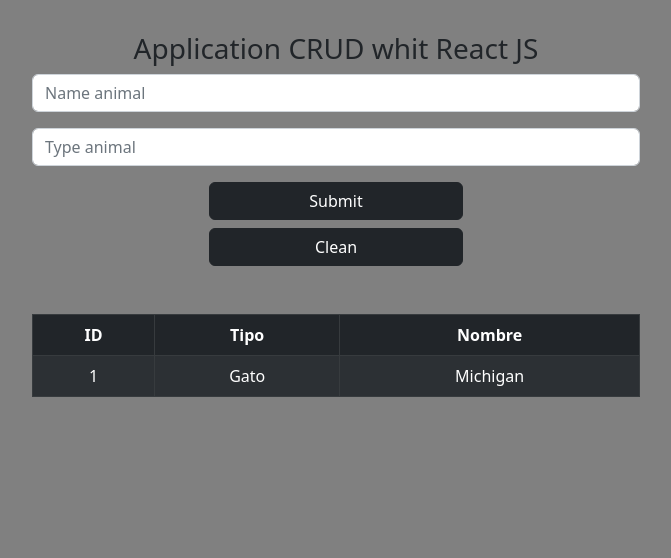
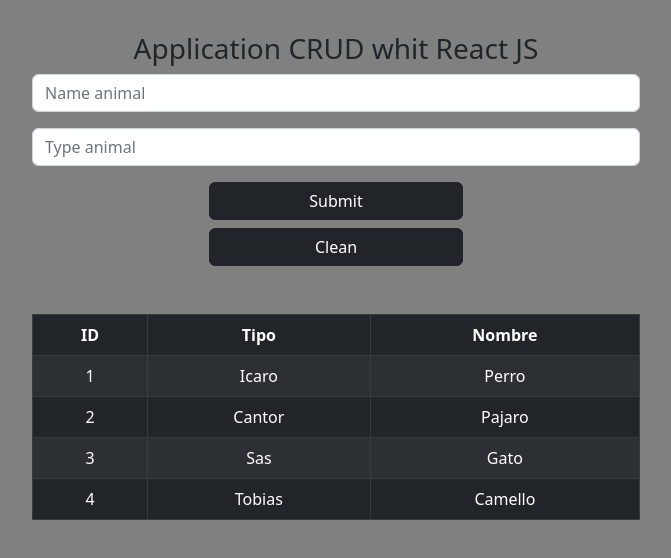
Before and after one commit to SantiagoPBustos/react-app-crud, a React (Vite) app: page / in a window 1280 px wide. Shown: the top 558 px of the page, without its empty margins (304-975 px from the left). Built offline with nearby package versions, Linux system fonts and the light colour scheme.

Commit message:
styles whit ReactBootstrap

```diff
--- a/src/components/AppCRUD.jsx
+++ b/src/components/AppCRUD.jsx
@@ -1,11 +1,11 @@
-import React from 'react';
+import React, {useState} from 'react';
 import FormCRUD from './FormCRUD';
 import TableCRUD from './TableCRUD';
 
 const intialDB = [
     {
         "id": 1,
-        "Tipo": "Gato",
+        "Tipo": "Perro",
         "Nombre": "Icaro",
     },
     {
@@ -21,17 +21,19 @@
     },
     {
         "id": 4,
-        "Tipo": "Gato",
+        "Tipo": "Camello",
         "Nombre": "Tobias",
     },
     ]
 
-function AppCRUD() {
+const AppCRUD = () => {
+    const [data, setData] = useState(intialDB);
+
     return (
         <>
             <h3>Application CRUD whit React JS</h3>
             <FormCRUD/>
-            <TableCRUD/>
+            <TableCRUD data={data}/>
         </>
      );
 }
--- a/src/components/FormCRUD.jsx
+++ b/src/components/FormCRUD.jsx
@@ -11,7 +11,7 @@
 }
 
 const FormCRUD = () => {
-  const [form, setForm] = useState({ initialForm });
+  const [form, setForm] = useState(initialForm);
 
   const handleChange = () => { }
 
--- /dev/null
+++ b/src/components/RowTableCRUD.jsx
@@ -0,0 +1,13 @@
+import React from 'react';
+
+function RowTableCRUD({el}) {
+    return (
+        <tr>
+            <td>{el.id}</td>
+            <td>{el.Nombre}</td>
+            <td>{el.Tipo}</td>
+        </tr>
+    );
+}
+
+export default RowTableCRUD;
--- a/src/components/TableCRUD.jsx
+++ b/src/components/TableCRUD.jsx
@@ -1,7 +1,8 @@
 import React from 'react';
 import Table from 'react-bootstrap/Table'
+import RowTableCRUD from './RowTableCRUD';
 
-function TableCRUD() {
+function TableCRUD({data}) {
     return (
         <Table variant="dark" className="m-auto w-50 mt-5" striped bordered hover>
             <thead>
@@ -12,11 +13,7 @@
                 </tr>
             </thead>
             <tbody>
-                <tr>
-                    <td>1</td>
-                    <td>Gato</td>
-                    <td>Michigan</td>
-                </tr>
+                {data.map((el) => <RowTableCRUD key={el.id} el={el}/>)}
             </tbody>
         </Table>
 
```
